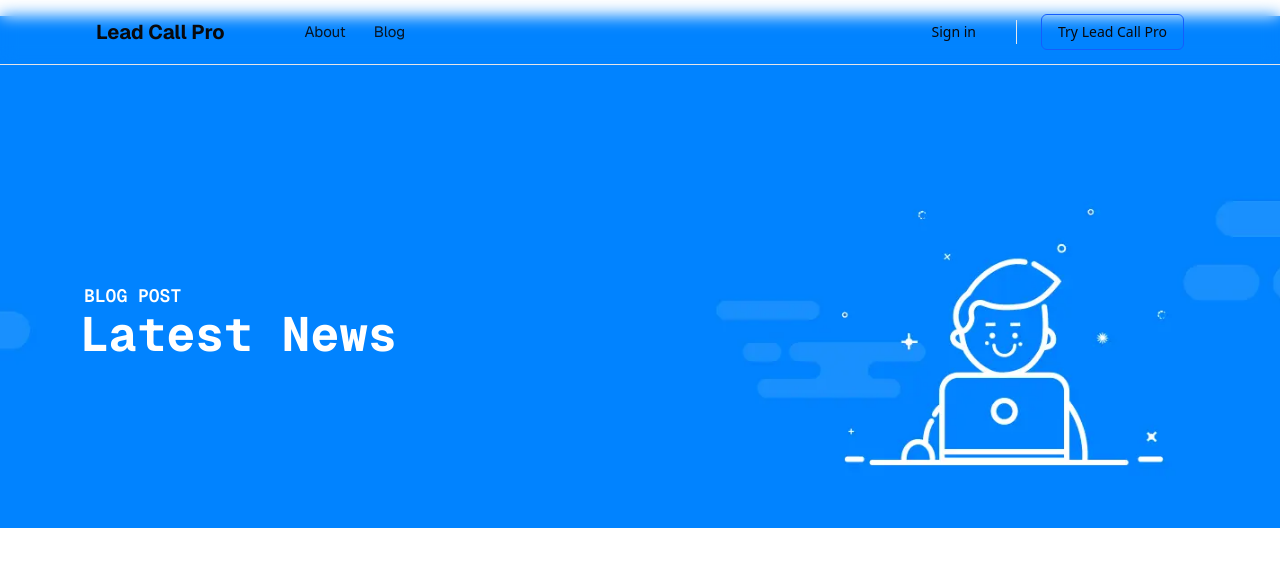
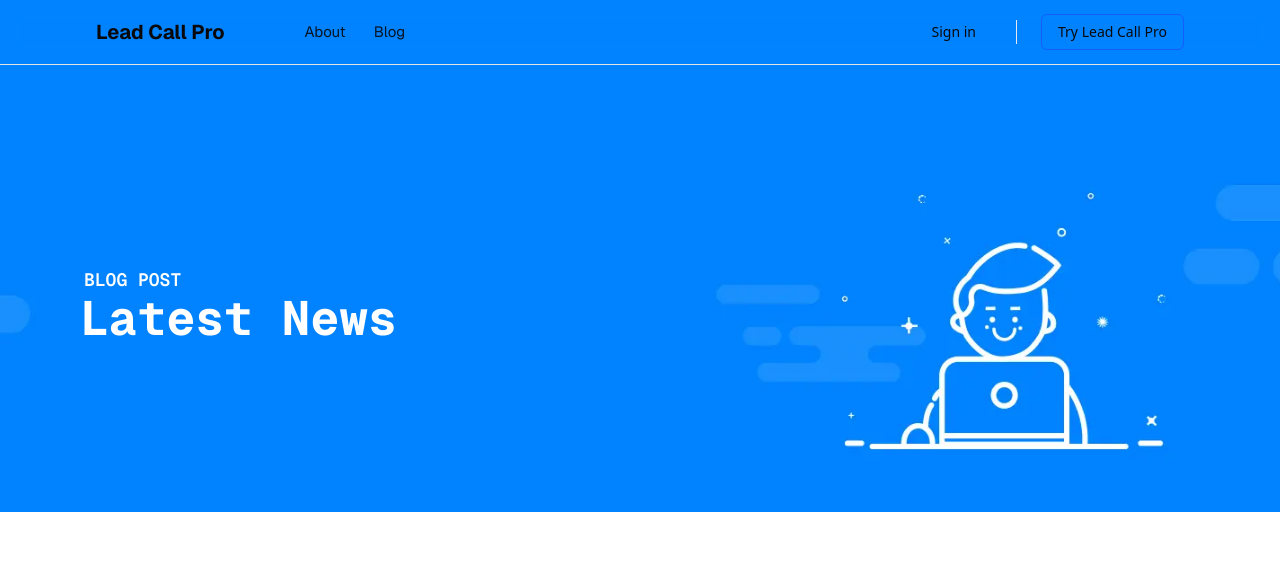
Before and after one commit to multi-ecommerce/Lead-Call-Pro, a Next.js app: page /blog in a window 1280 px wide. Shown: the top 566 px of the page. Built offline with nearby package versions, Linux system fonts and the light colour scheme; no server answers.

Commit message:
About & Blog page

```diff
--- a/src/app/(home)/blog/page.tsx
+++ b/src/app/(home)/blog/page.tsx
@@ -1,7 +1,7 @@
 export default function Blog() {
   return (
     <div>
-      <div className="bg-[url('/images/page-header-bg.webp')] bg-cover bg-center bg-no-repeat h-[32rem] w-full flex items-center px-8 lg:px-20 relative -top-12">
+      <div className="bg-[url('/images/page-header-bg.webp')] bg-cover bg-center bg-no-repeat h-[32rem] w-full flex items-center px-8 lg:px-20 relative -top-16">
         <div className="text-white font-mono mt-24">
           <p className="text-lg font-semibold pl-1">BLOG POST</p>
           <p className="text-5xl font-bold">Latest News</p>
```
